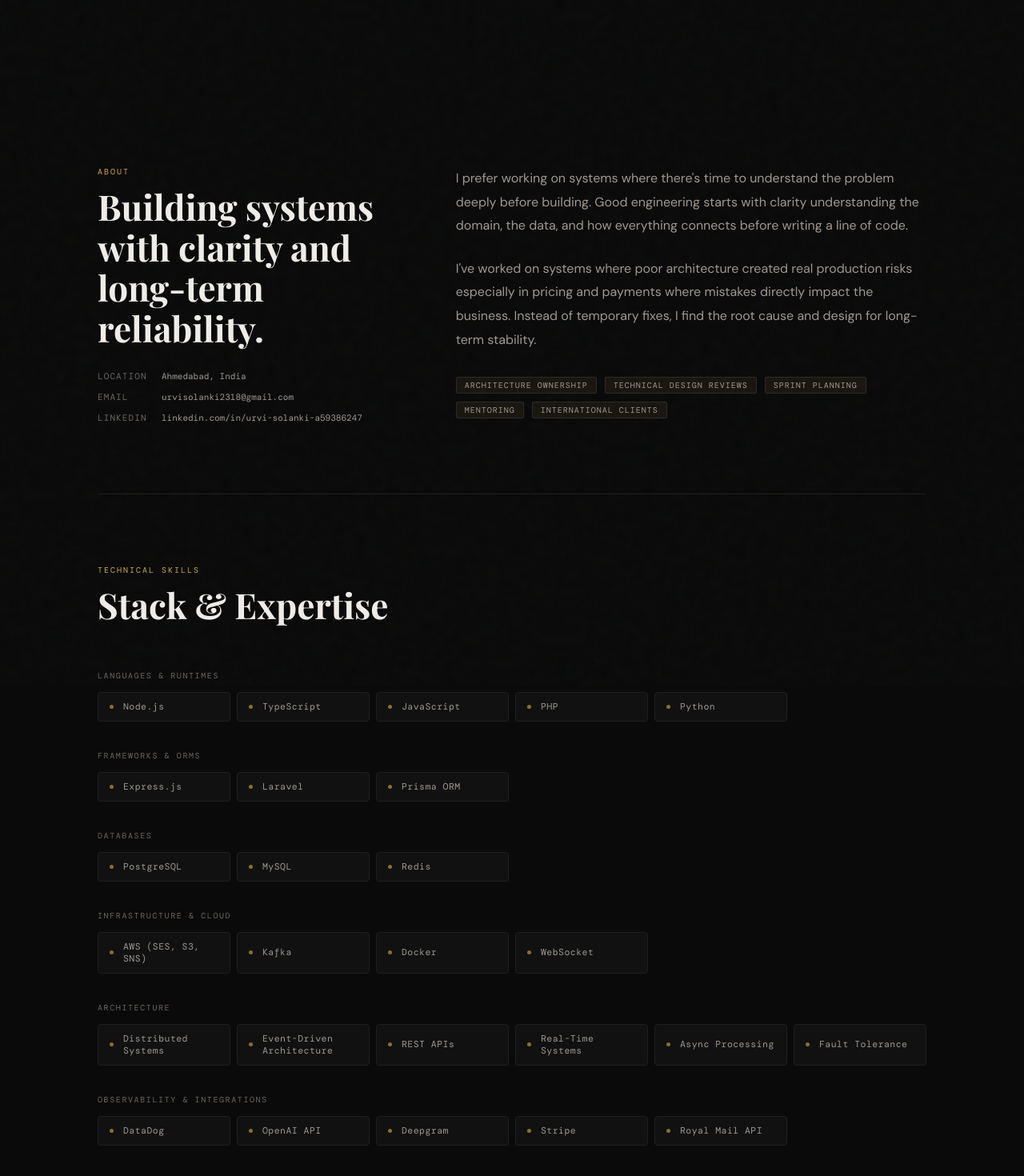
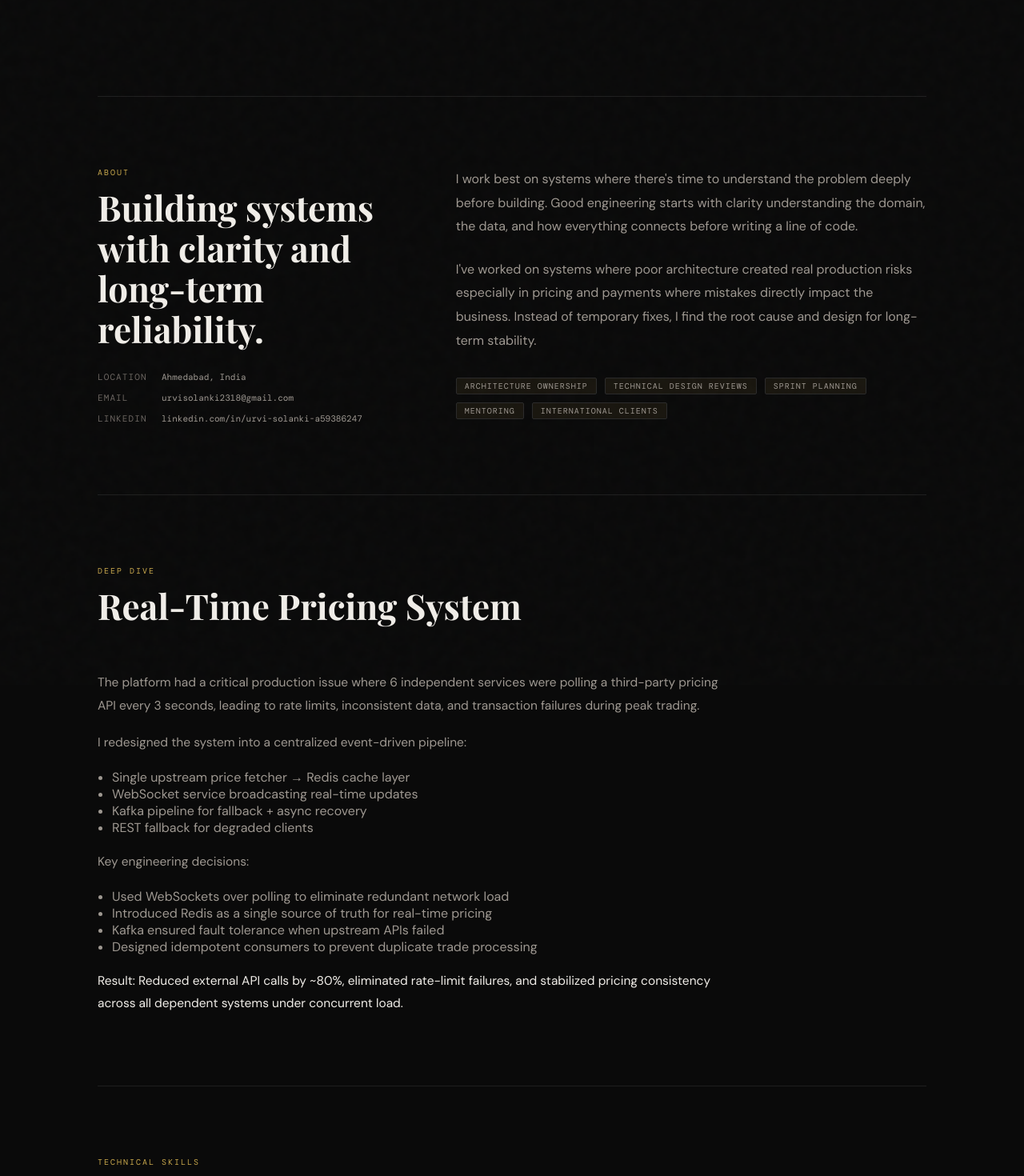
Before and after one commit to Urvi2305/portfolio, a React (Vite) app: page / in a window 1280 px wide. Shown: the part 680-2150 px from the top of the page at 80% size. Built offline with nearby package versions, Linux system fonts and the light colour scheme; a web font is replaced by a local one.

Commit message:
updated the content with additional infor

```diff
--- a/src/App.jsx
+++ b/src/App.jsx
@@ -509,7 +509,7 @@ export default function Portfolio() {
       )}
 
       {/* HERO */}
-      <section id="hero" className="hero-section" style={{ minHeight: "100vh", display: "flex", flexDirection: "column", justifyContent: "center", padding: "12px 32px 60px", maxWidth: SP.maxW, margin: "0 auto", position: "relative" }}>
+      <section id="hero" className="hero-section" style={{ minHeight: "100vh", display: "flex", flexDirection: "column", justifyContent: "center", padding: "12px 32px 60px",     maxWidth: SP.maxW, margin: "0 auto", position: "relative" }}>
         <div style={{ position: "absolute", top: "15%", right: "5%", width: 320, height: 320, borderRadius: "50%", background: `radial-gradient(circle, ${T.accentBg} 0%, transparent 70%)`, filter: "blur(60px)", pointerEvents: "none" }} />
         <Reveal delay={0}>
           <div style={{ display: "flex", alignItems: "center", gap: 12, marginBottom: 32 }}>
@@ -525,10 +525,10 @@ export default function Portfolio() {
           </h1>
         </Reveal>
         <Reveal delay={160}>
-          <p style={{ maxWidth: 560, fontSize: 16, lineHeight: 1.75, color: T.textSecondary, marginTop: 20, marginBottom: 28 }}>
-            Backend engineer specializing in scaling and stabilizing production systems under real-world load. Built a centralized pricing infrastructure that resolved a live failure across 6 systems and now serves{" "}
-            <span style={{ color: T.text }}>100K+ users</span>.
-          </p>
+        <p style={{ maxWidth: 560, fontSize: 16, lineHeight: 1.75, color: T.textSecondary, marginTop: 20, marginBottom: 28 }}>
+          Backend engineer focused on designing and stabilizing distributed systems under real-world production load.
+          Re-architected a fragmented pricing system (6 services → 1 pipeline), reducing upstream API load by ~80% and eliminating live transaction failures across a 100K+ user platform.
+        </p>
         </Reveal>
         <Reveal delay={240}>
           <div className="hero-tags" style={{ display: "flex", flexWrap: "wrap", gap: 8, marginBottom: 14 }}>
@@ -566,6 +566,8 @@ export default function Portfolio() {
         </Reveal>
       </section>
 
+      <Divider />
+
       {/* ABOUT */}
       <Section id="about">
         <div className="about-grid" style={{ display: "grid", gridTemplateColumns: "1fr 1.6fr", gap: 80, alignItems: "start" }}>
@@ -585,7 +587,7 @@ export default function Portfolio() {
           </Reveal>
           <Reveal direction="right" delay={100}>
             <p style={{ fontSize: 16, lineHeight: 1.85, color: T.textSecondary, marginBottom: 24 }}>
-              I prefer working on systems where there's time to understand the problem deeply before building. Good engineering starts with clarity understanding the domain, the data, and how everything connects before writing a line of code.
+              I work best on systems where there's time to understand the problem deeply before building. Good engineering starts with clarity understanding the domain, the data, and how everything connects before writing a line of code.
             </p>
             <p style={{ fontSize: 16, lineHeight: 1.85, color: T.textSecondary, marginBottom: 32 }}>
               I've worked on systems where poor architecture created real production risks especially in pricing and payments where mistakes directly impact the business. Instead of temporary fixes, I find the root cause and design for long-term stability.
@@ -601,6 +603,49 @@ export default function Portfolio() {
 
       <Divider />
 
+      <Section id="deep-dive">
+        <Reveal>
+          <SectionHeading label="Deep Dive" title="Real-Time Pricing System" />
+        </Reveal>
+
+        <Reveal delay={80}>
+          <div style={{ maxWidth: 800 }}>
+
+            <p style={{ fontSize: 15.5, lineHeight: 1.85, color: T.textSecondary, marginBottom: 18 }}>
+              The platform had a critical production issue where 6 independent services were polling a third-party pricing API every 3 seconds, leading to rate limits, inconsistent data, and transaction failures during peak trading.
+            </p>
+
+            <p style={{ fontSize: 15.5, lineHeight: 1.85, color: T.textSecondary, marginBottom: 18 }}>
+              I redesigned the system into a centralized event-driven pipeline:
+            </p>
+
+            <ul style={{ paddingLeft: 18, marginBottom: 18, color: T.textSecondary }}>
+              <li>Single upstream price fetcher → Redis cache layer</li>
+              <li>WebSocket service broadcasting real-time updates</li>
+              <li>Kafka pipeline for fallback + async recovery</li>
+              <li>REST fallback for degraded clients</li>
+            </ul>
+
+            <p style={{ fontSize: 15.5, lineHeight: 1.85, color: T.textSecondary, marginBottom: 18 }}>
+              Key engineering decisions:
+            </p>
+
+            <ul style={{ paddingLeft: 18, marginBottom: 18, color: T.textSecondary }}>
+              <li>Used WebSockets over polling to eliminate redundant network load</li>
+              <li>Introduced Redis as a single source of truth for real-time pricing</li>
+              <li>Kafka ensured fault tolerance when upstream APIs failed</li>
+              <li>Designed idempotent consumers to prevent duplicate trade processing</li>
+            </ul>
+
+            <p style={{ fontSize: 15.5, lineHeight: 1.85, color: T.text }}>
+              Result: Reduced external API calls by ~80%, eliminated rate-limit failures, and stabilized pricing consistency across all dependent systems under concurrent load.
+            </p>
+
+          </div>
+        </Reveal>
+      </Section>
+
+      <Divider />
       {/* SKILLS */}
       <Section id="skills">
         <Reveal>
```
